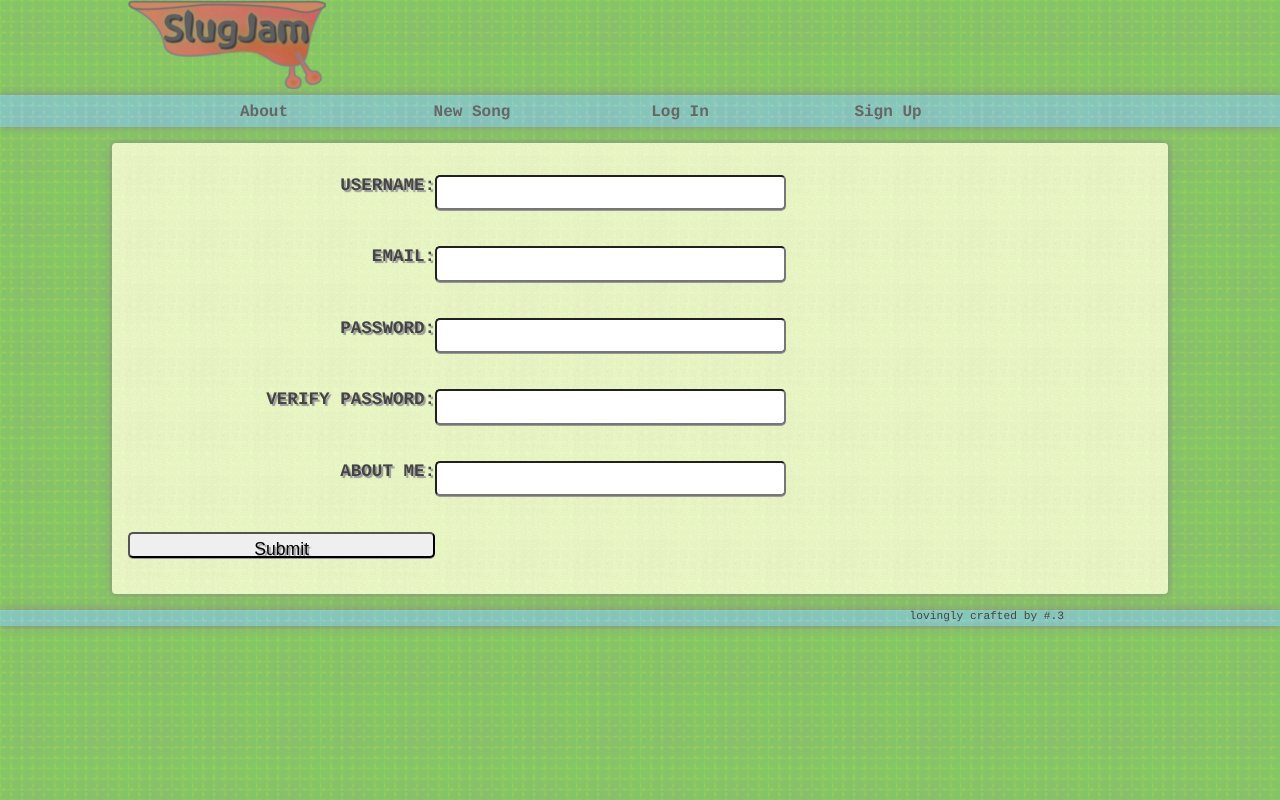
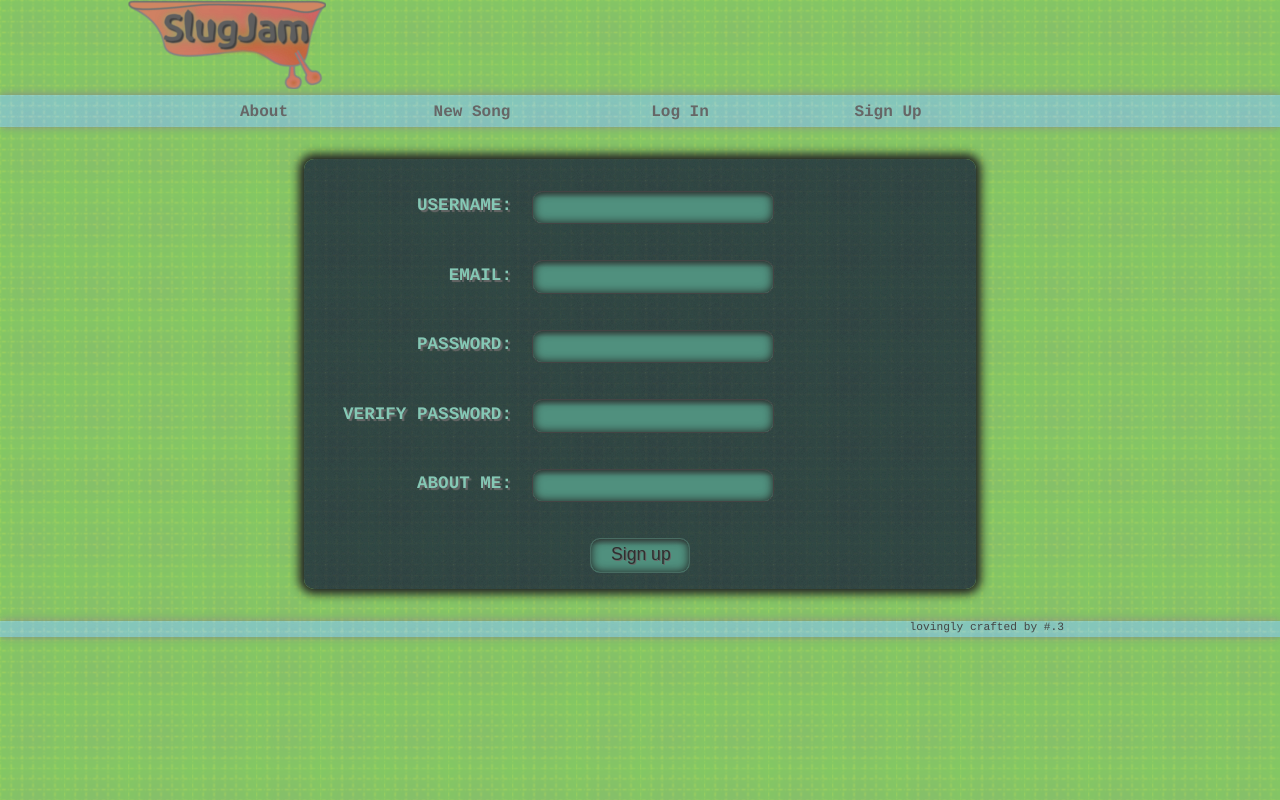
Before and after one commit to SamsPepper1/slugsynth_dynamic, a Django app: page /user/signup/ in a window 1280 px wide. Run offline with Django 3.2, Linux system fonts and the light colour scheme; parts of the project's set-up code (start-up, migrations or seed data) failed here and were passed over.

Commit message:
more stylistic changes and imported floppyforms to handle placeholders

```diff
--- a/home/templates/about.html
+++ b/home/templates/about.html
@@ -4,6 +4,8 @@
 
 {% block content %}
 
+
+<div class="main">
 <header>
 	<h2>About SlugJam</h2>
 </header>
@@ -44,4 +46,5 @@
 		</ul>
 	</section>
 </article>
+</div>
 {% endblock %}
--- a/player/forms.py
+++ b/player/forms.py
@@ -1,15 +1,30 @@
 
-from django import forms
+import floppyforms as forms
 from django.contrib.auth.models import User
 from django.forms import ModelForm
 from player.models import Player
 
+
+class PlaceholderInput(forms.TextInput):
+	template_name= 'placeholder_input.html'
+
+class PlaceholderTextArea(forms.Textarea):
+	template_name='placeholder_textarea.html'
+
+class PlaceholderPassword(forms.PasswordInput):
+	template_name='placeholder_password.html'
+
 class RegistrationForm(ModelForm):
-	username	=	forms.CharField(label=(u'User Name'))
-	email 		=	forms.EmailField(label=(u'Email Address'))
-	password	=	forms.CharField(label=(u'Password'), widget=forms.PasswordInput(render_value=False))
-	passwordB	=	forms.CharField(label=(u'Verify Password'), widget=forms.PasswordInput(render_value=False))
-	bio		=	forms.CharField(label=(u'About Me'))
+	username	=	forms.CharField(label=(u'User Name'), widget=PlaceholderInput(
+						attrs={'placeholder': u'choose a name'},))
+	email 		=	forms.EmailField(label=(u'Email Address'), widget=PlaceholderInput(
+						attrs={'placeholder': u'enter your email address'},))
+	password	=	forms.CharField(label=(u'Password'), widget=PlaceholderPassword(render_value=False,
+						attrs={'placeholder': u'enter a password'},))
+	passwordB	=	forms.CharField(label=(u'Verify Password'), widget=PlaceholderPassword(render_value=False,
+						attrs={'placeholder': u're-enter your password',}))
+	bio		=	forms.CharField(label=(u'About Me'), widget=PlaceholderTextArea(
+							attrs={'placeholder':'tell us something about yourself'},))
 
 	class Meta:
 		model = Player
--- a/player/templates/login.html
+++ b/player/templates/login.html
@@ -19,7 +19,7 @@
 			<p>{{form.password}}</p>
 		</div>
 
-		<input type="submit"/>
+		<input type="submit" value="Log In"/>
 	</form>
 
 	<div class="forgot_password">
--- a/player/templates/profile.html
+++ b/player/templates/profile.html
@@ -3,6 +3,7 @@
 {% block title %}{{player.user.username}}'s Profile{% endblock %}
 
 {% block content %}
+<div class="main">
 	<header>
 		<h2>{{player.user.username}}'s Profile</h2>
 	</header>
@@ -21,4 +22,5 @@
 		</ul>
 	</div>
 
+</div>
 {% endblock %}
--- a/player/templates/register.html
+++ b/player/templates/register.html
@@ -41,7 +41,7 @@
 			<p>{{form.bio}}</p>
 		</div>
 
-		<input type="submit"/>
+		<input type="submit" value="Sign up" />
 	</form>
 
 {% endblock %}
--- a/player/views.py
+++ b/player/views.py
@@ -47,7 +47,7 @@ def LogInRequest(request):
 				login(request, player)
 				return HttpResponseRedirect('/user/profile/')
 			else:
-				return	return_to_response('login.html', {'form': form, 'title': 'Log In'}, context_instance=RequestContext(request))
+				return	render_to_response('login.html', {'form': form, 'title': 'Log In'}, context_instance=RequestContext(request))
 		else:
 			return return_to_response('login.html', {'form': form, 'title': 'Log In'}, context_instance=RequestContext(request))
 
--- a/slugsynth_dynamic/settings.py
+++ b/slugsynth_dynamic/settings.py
@@ -152,6 +152,7 @@ INSTALLED_APPS = (
     'slugs',
     'dajaxice',
     'dajax',
+    'floppyforms'
 )
 
 # A sample logging configuration. The only tangible logging
--- a/static/css/main.css
+++ b/static/css/main.css
@@ -6,7 +6,7 @@ html {
 
 
 body {
-	background-color: #;
+	background-color: #85BE6A;
 	background-image: url(../images/bg.jpg.png);
 	background-repeat: True;
 	font-family: Courier;
@@ -161,12 +161,28 @@ hr {
 
 }
 
+form {
+	width: 50%;
+	background-image: url(../images/formbg.jpg);
+	background-repeat: True;
+	padding: 1em;
+	margin: 2em auto;
+	border-radius: 10px;
+	-moz-box-shadow: 0px 0px 10px 5px #222222;
+	-webkit-box-shadow: 0px 0px 10px 5px #222222;
+	box-shadow: 0px 0px 10px 5px #222222;
+
+}
+
 
 form label {
 	font-weight: bolder;
 	font-size: 110%;
+	height: 1.5em;
+	padding-top: 0.25em;
 	text-transform: uppercase;
-	text-shadow: 2px 2px 1px #999999;
+	color: #85C8B5 ;
+	text-shadow: 2px 2px 1px #666666;
 	float: left;
 	clear: left;
 	width: 30%;
@@ -178,9 +194,81 @@ form input {
 	min-width: 200px;
 	height: 1.5em;
 	padding: 5px 20px 0px 20px;
-	margin: 0 0 20px 0;
-	border-radius: 5px;
-	box-shadow: 0px 1px 0px #999999;
+	margin: 0 0 20px 20px;
+	background: #50907E;
+	background: -moz-linear-gradient(top, #45635B 0%, #50907E 20%);
+	background: -webkit-gradient(linear, left top, left bottom, color-stop(0%, #45635B),color-stop(20%, #50907E));
+	color: #2f2f2f;
+	border-radius: 10px;
+	-moz-box-shadow: inset 0px 0px 10px #222222;
+	-webkit-box-shadow: inset 0px 0px 10px #222222;
+	box-shadow: inset 0px 0px 10px #222222;
 	font-size: 110%;
-	text-shadow: 2px 2px 1px #999999;
+	text-shadow: 1px 1px 0px #666666;
+	border: 1px solid #444444;
+
 }
+
+input::-webkit-input-placeholder {
+	color: #486C62;
+	text-shadow: 0px -1px 0px #444444;
+}
+input:-moz-placeholder {
+	color: #486C62;
+	text-shadow: 0px -1px 0px #444444;
+}
+form textarea {
+	width: 30%;
+	min-width: 200px;
+	height: 7em;
+	padding: 5px 20px 0px 20px;
+	margin: 0 0 20px 20px;
+	background: #50907E;
+	background: -moz-linear-gradient(top, #45635b 0%, #50907E 20%);
+	background: -webkit-gradient(linear, left top, left bottom, color-stop(0%, #45635B),color-stop(20%, #50907E));
+	border-radius: 10px;
+	-moz-box-shadow: inset 0px 0px 10px #222222;
+	-webkit-box-shadow: inset 0px 0px 10px #222222;
+	box-shadow: inset 0px 0px 10px #222222;
+	color: #2f2f2f;
+	font-size: 110%;
+	text-shadow: 1px 1px 0px #666666;
+	border: 1px solid #444444;
+}
+
+textarea::-webkit-input-placeholder {
+	color: #486C62;
+	text-shadow: 0px -1px 0px #444444;
+}
+
+textarea:-moz-placeholder {
+	color: #486C62;
+	text-shadow: 0px -1px 0px #444444;
+}
+
+form input:focus,
+form textarea:focus,
+form input[type=submit]:hover {
+	background: #97c8ba;
+	background: -moz-linear-gradient(top, #97C8BA 0%, #85C8B5 20%);
+	background: -webkit-gradient(linear, left top, left bottom, color-stop(0%, #97C8BA),color-stop(20%, #85C8B5));
+
+	text-shadow: 1px 1px 0px #666666;
+}
+
+
+form input[type=submit] {
+	display: block;
+	width: 10%;
+	min-width: 100px;
+	height: 2em;
+	margin: 0 auto;
+	padding-bottom: 0.5em;
+	cursor: pointer;
+	-moz-box-shadow:inset 0px 0px 10px #222222;
+	-webkit-box-shadow:inset 0px 0px 10px #222222;
+	box-shadow: inset 0px 0px 10px #222222;
+	border: 1px solid #486C62;
+
+
+}
--- a/templates/base.html
+++ b/templates/base.html
@@ -36,12 +36,12 @@
 			{% endblock %}
 
 		</nav>
-		<div class="main">
+
 
 			{% block content %}
 			{% endblock %}
 
-		</div>
+
 		<footer class="mainFooter">
 
 			{% block footer %}
```
Also changed, not shown: player/templates/placeholder_input.html (added, +24 -0 lines), player/templates/placeholder_password.html (added, +24 -0 lines), player/templates/placeholder_textarea.html (added, +24 -0 lines), static/images/formbg.jpg (added).
